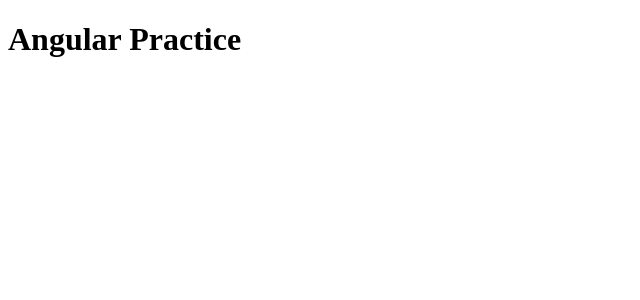
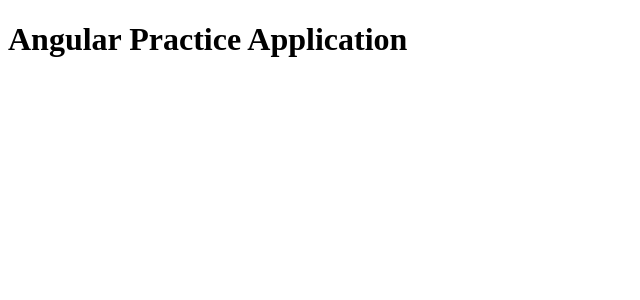
Before and after one commit to RaoHuzaifa232/Angular-Practice, an Angular app: page / in a window 1280 px wide. Shown: the top 300 px of the page, without its empty margins (0-640 px from the left). Built offline with nearby package versions, Linux system fonts and the light colour scheme.

Commit message:
testing branch settings

```diff
--- a/src/app/app.component.html
+++ b/src/app/app.component.html
@@ -1 +1 @@
-<h1>Angular Practice</h1>
+<h1>Angular Practice Application</h1>
```
